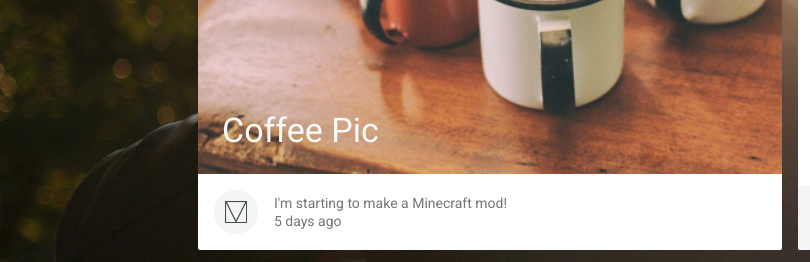
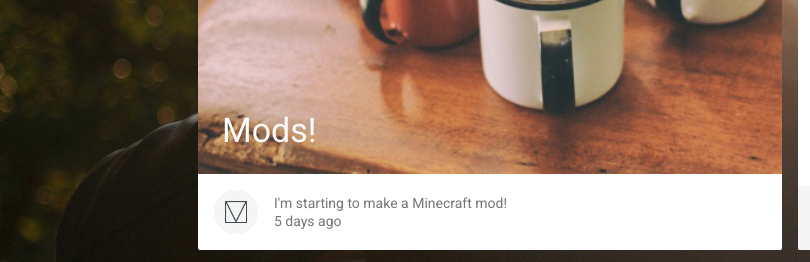
Before and after one commit to JacobDanS/korejjamjar-blog, a plain HTML site: page index.html in a window 1280 px wide. Shown: the part 348-610 px from the top of the page, 0-810 px from the left. Drawn offline with nearby package versions, Linux system fonts and the light colour scheme.

Commit message:
Update index.html

```diff
--- a/index.html
+++ b/index.html
@@ -66,7 +66,7 @@
         <div class="demo-blog__posts mdl-grid">
           <div class="mdl-card coffee-pic mdl-cell mdl-cell--8-col">
             <div class="mdl-card__media mdl-color-text--grey-50">
-              <h3><a href="entry.html">Coffee Pic</a></h3>
+              <h3><a href="entry.html">Mods!</a></h3>
             </div>
             <div class="mdl-card__supporting-text meta mdl-color-text--grey-600">
               <div class="minilogo"></div>
```
